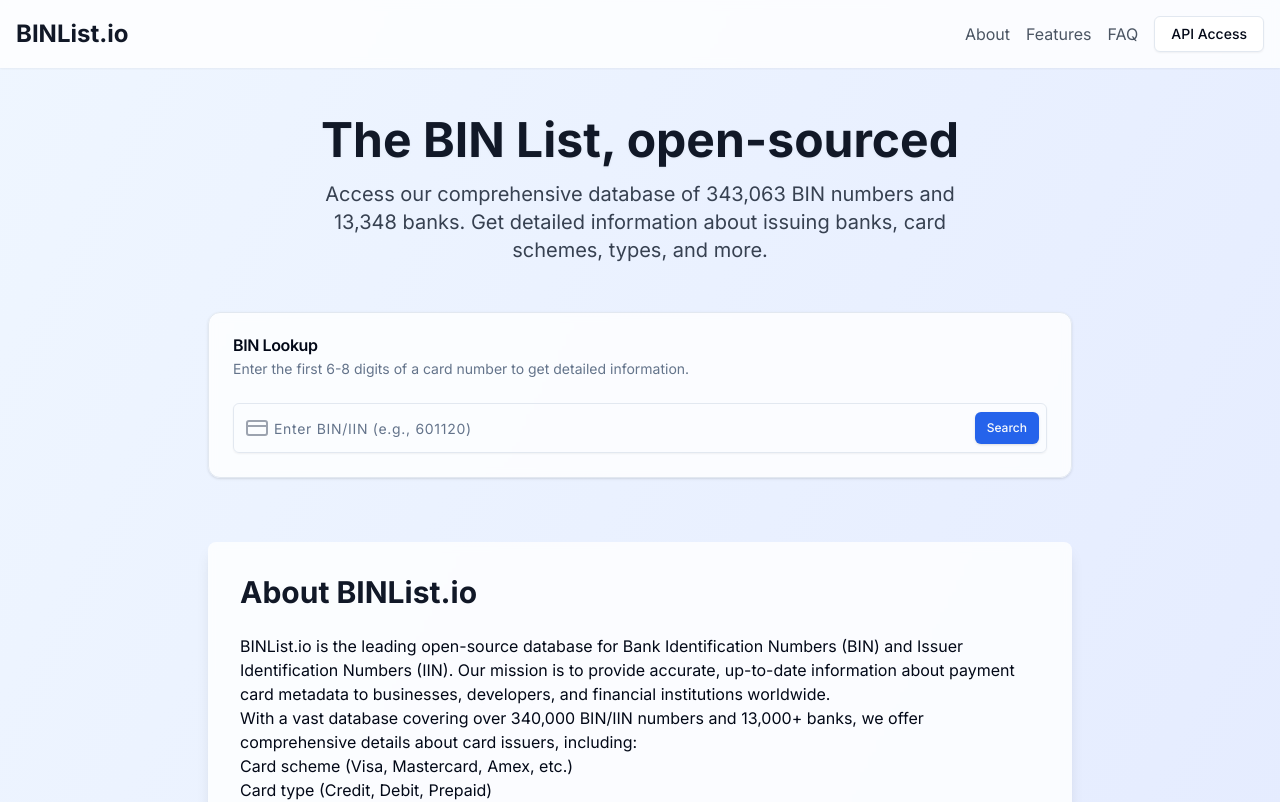
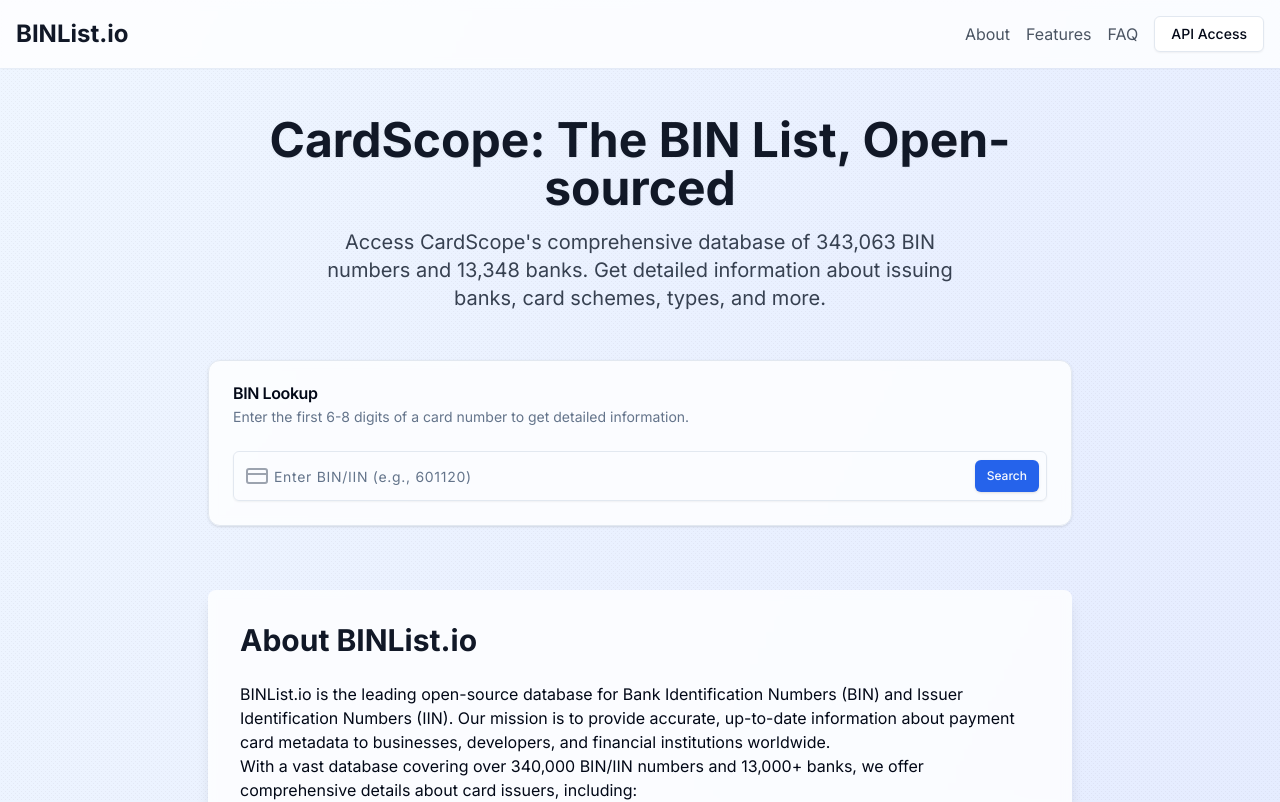
Before and after one commit to saikothasan/CardScope, a Next.js app: page / in a window 1280 px wide. Shown: the top 802 px of the page. Built offline with nearby package versions, Linux system fonts and the light colour scheme.

Commit message:
Update page.tsx

```diff
--- a/app/page.tsx
+++ b/app/page.tsx
@@ -1,5 +1,6 @@
 import BinLookup from "./bin-lookup"
 import WaveBackground from "./wave-background"
+import TextureOverlay from "./texture-overlay"
 import Header from "./components/header"
 import Footer from "./components/footer"
 import About from "./components/about"
@@ -10,14 +11,15 @@
   return (
     <div className="min-h-screen bg-gradient-to-br from-blue-50 to-indigo-100 relative overflow-hidden">
       <WaveBackground />
+      <TextureOverlay />
       <Header />
 
       <main className="container mx-auto px-4 py-12 max-w-4xl relative z-10">
         <div className="text-center space-y-4 mb-12">
-          <h1 className="text-5xl font-bold text-gray-900 drop-shadow-sm">The BIN List, open-sourced</h1>
+          <h1 className="text-5xl font-bold text-gray-900 drop-shadow-sm">CardScope: The BIN List, Open-sourced</h1>
           <p className="text-xl text-gray-700 max-w-2xl mx-auto">
-            Access our comprehensive database of 343,063 BIN numbers and 13,348 banks. Get detailed information about
-            issuing banks, card schemes, types, and more.
+            Access CardScope's comprehensive database of 343,063 BIN numbers and 13,348 banks. Get detailed information
+            about issuing banks, card schemes, types, and more.
           </p>
         </div>
 
```
